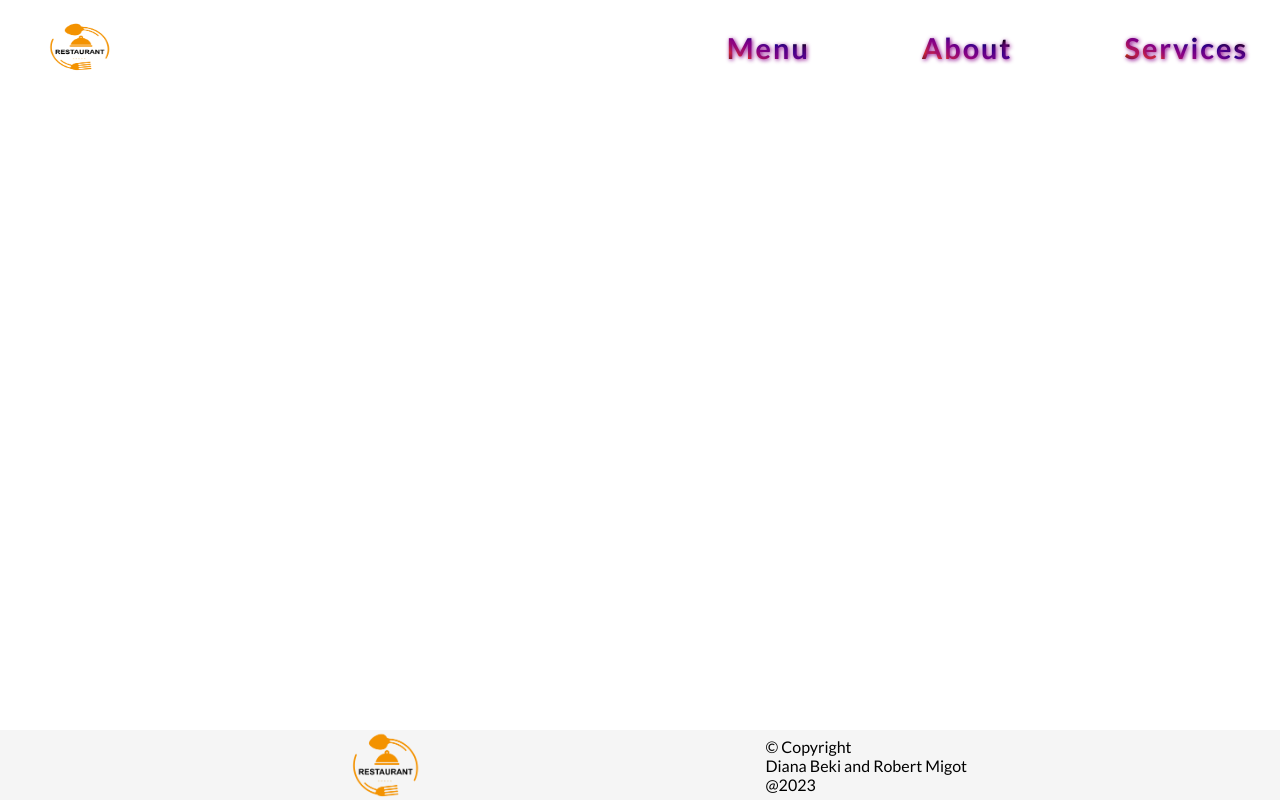
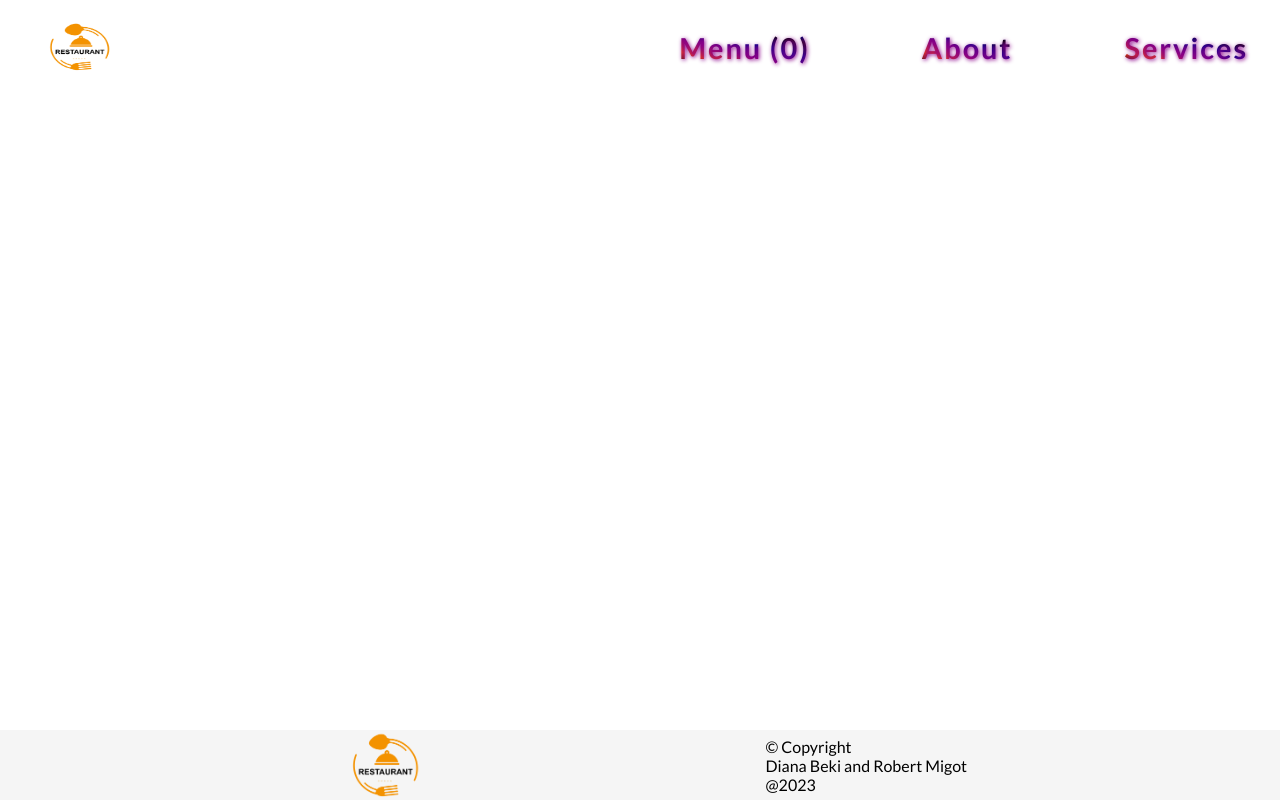
Before and after one commit to migo1/theResturant, a website built with webpack: page src/index.html in a window 1280 px wide. Built offline with nearby package versions, Linux system fonts and the light colour scheme; no server answers.

Commit message:
count-all-meals

```diff
--- a/src/index.html
+++ b/src/index.html
@@ -14,7 +14,7 @@
       <div class="nav-logo"></div>
       <nav>
         <ul class="navigation">
-          <li class="nav-item"><a href="#menu">Menu</a></li>
+          <li class="nav-item"><a href="#menu">Menu (<span class="meals-counter"></span>)</a></li>
           <li class="nav-item"><a href="#about">About</a></li>
           <li class="nav-item"><a href="#services">Services</a></li>
         </ul>
--- a/src/index.js
+++ b/src/index.js
@@ -4,6 +4,7 @@ import Logo from './assets/Restaurant-logo.png';
 import setupAppId from './modules/setupAppId.js';
 import fetchMenuData from './modules/fetchMenuData.js';
 import menuItem from './modules/menuItems.js';
+import mealsCounter from './modules/mealsCounter.js';
 
 setupAppId();
 navigation();
@@ -35,3 +36,12 @@ document.addEventListener("DOMContentLoaded", async () => {
     preloader.style.display = "none";
   }
 });
+
+const mealsCounterElement = document.querySelector(".meals-counter");
+
+const displayCounter = async () => {
+  const counter = await mealsCounter();
+  mealsCounterElement.textContent = counter;
+};
+
+displayCounter();
--- /dev/null
+++ b/src/modules/mealsCounter.js
@@ -0,0 +1,16 @@
+const mealsCounter = async () => {
+  try {
+    const response = await fetch("https://www.themealdb.com/api/json/v1/1/search.php?f=f");
+    if (!response.ok) {
+      throw new Error("Failed to fetch comments");
+    }
+
+    const data = await response.json();
+    return data.meals.length;
+  } catch (error) {
+    console.error("Error counting comments:", error);
+    return 0;
+  }
+};
+
+export default mealsCounter;
```
